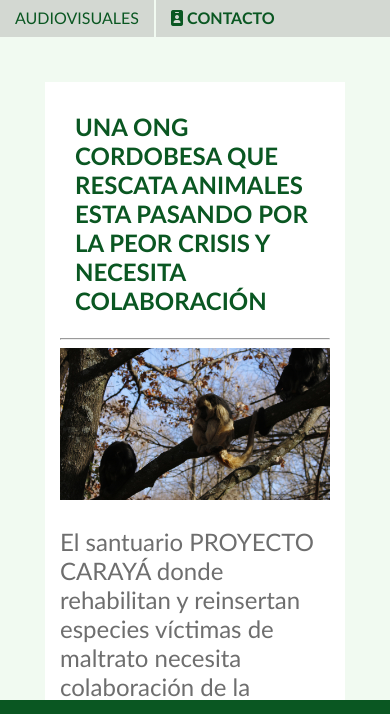
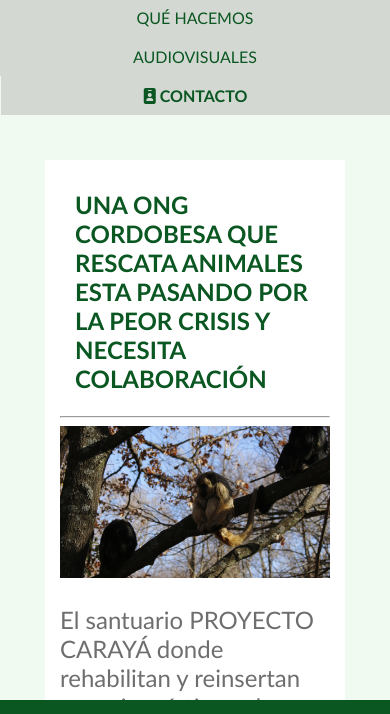
Before and after one commit to nmidia92/PROYECTO-CCS-PARA-GIT, a plain HTML site: page index.html in a window 390 px wide. Shown: the part 80-794 px from the top of the page. Drawn offline with Linux system fonts and the light colour scheme.

Commit message:
BARRA RESPONSIVE

```diff
--- a/styles/index.css
+++ b/styles/index.css
@@ -62,12 +62,26 @@ td{
    justify-content: center;
    padding: 12px;
  } */
-.barra {
-    display: flex;
+ .barra {
+    display: block;
     justify-content: center;
- }
 }
 
+ul {
+    display: flex;
+    flex-direction: column;
+    align-items: center;
+}
+
+li {
+    float: none;
+    width: 100%;
+    text-align: center;
+    border-right: none;
+    /* border-bottom: 1px solid rgb(241, 250, 241); */
+}
+
+}
 .grid-contenedor{
     display: grid;
     grid-template-columns: auto auto auto;
```
